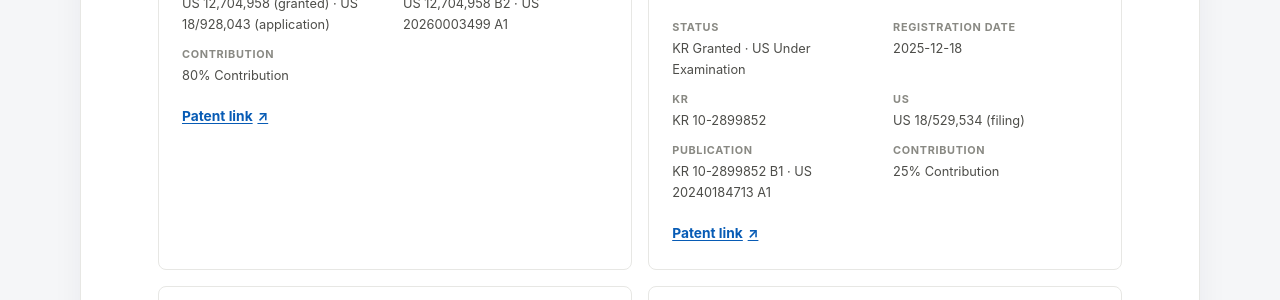
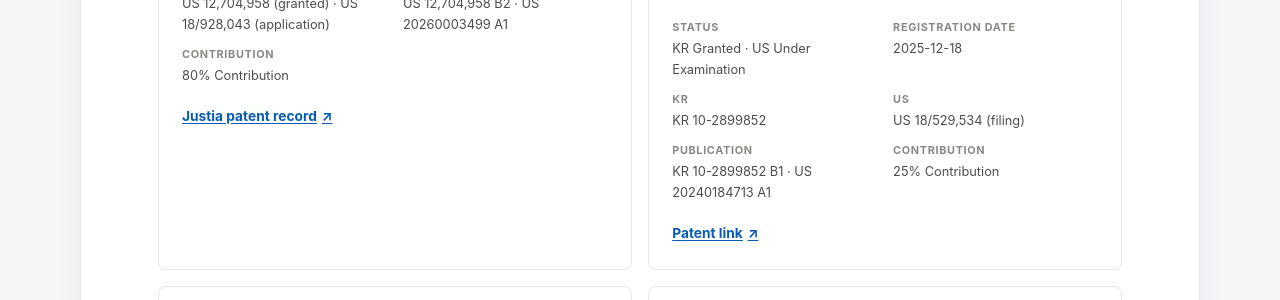
Before and after one commit to dounghun22/dounghun22.github.io, a Jekyll site: the page built from index.md, in a window 1280 px wide and 900 px high, scrolled down 4147 px. Shown: the part 152-452 px from the top of the window. Built offline with Jekyll 4.4.1, drawn with Linux system fonts in a browser that asks for light colours.

Commit message:
Fix patent record link

```diff
--- a/_data/cv-ko.yml
+++ b/_data/cv-ko.yml
@@ -193,7 +193,8 @@ patents:
     contribution: 기여도 80%
     publication_number: US 12,704,958 B2 · US 20260003499 A1
     abstract: 할당·반환 요청을 처리하는 service queue에 free buffer를 추가해 여유 물리 저장 영역을 관리하고, 메모리 접근 지연을 줄여 메모리 동작 성능을 향상합니다.
-    url: https://patents.google.com/patent/US12704958B2/en
+    link_label: Justia 특허 기록
+    url: https://patents.justia.com/patent/12704958
   - title: 컨트롤러, 메모리 장치 및 메모리 시스템
     status: 공개 · 심사 중
     is_public: true
--- a/_data/cv.yml
+++ b/_data/cv.yml
@@ -193,7 +193,8 @@ patents:
     contribution: 80% Contribution
     publication_number: US 12,704,958 B2 · US 20260003499 A1
     abstract: Manages free physical storage regions by adding a free buffer to a service queue that handles allocation and return requests, reducing memory-access delay and improving memory-operation performance.
-    url: https://patents.google.com/patent/US12704958B2/en
+    link_label: Justia patent record
+    url: https://patents.justia.com/patent/12704958
   - title: CONTROLLER, MEMORY DEVICE AND MEMORY SYSTEM
     status: Published · Under Examination
     is_public: true
```
